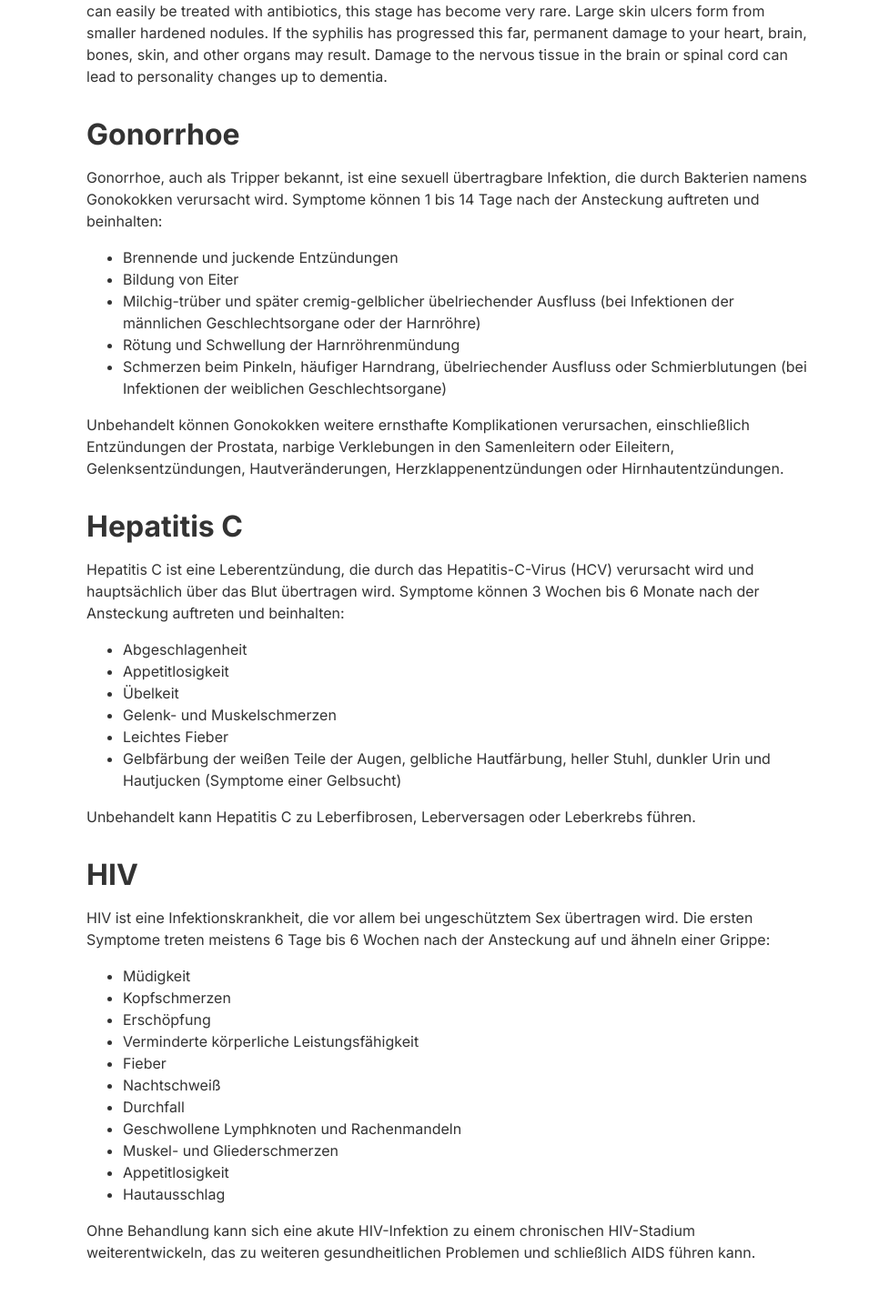
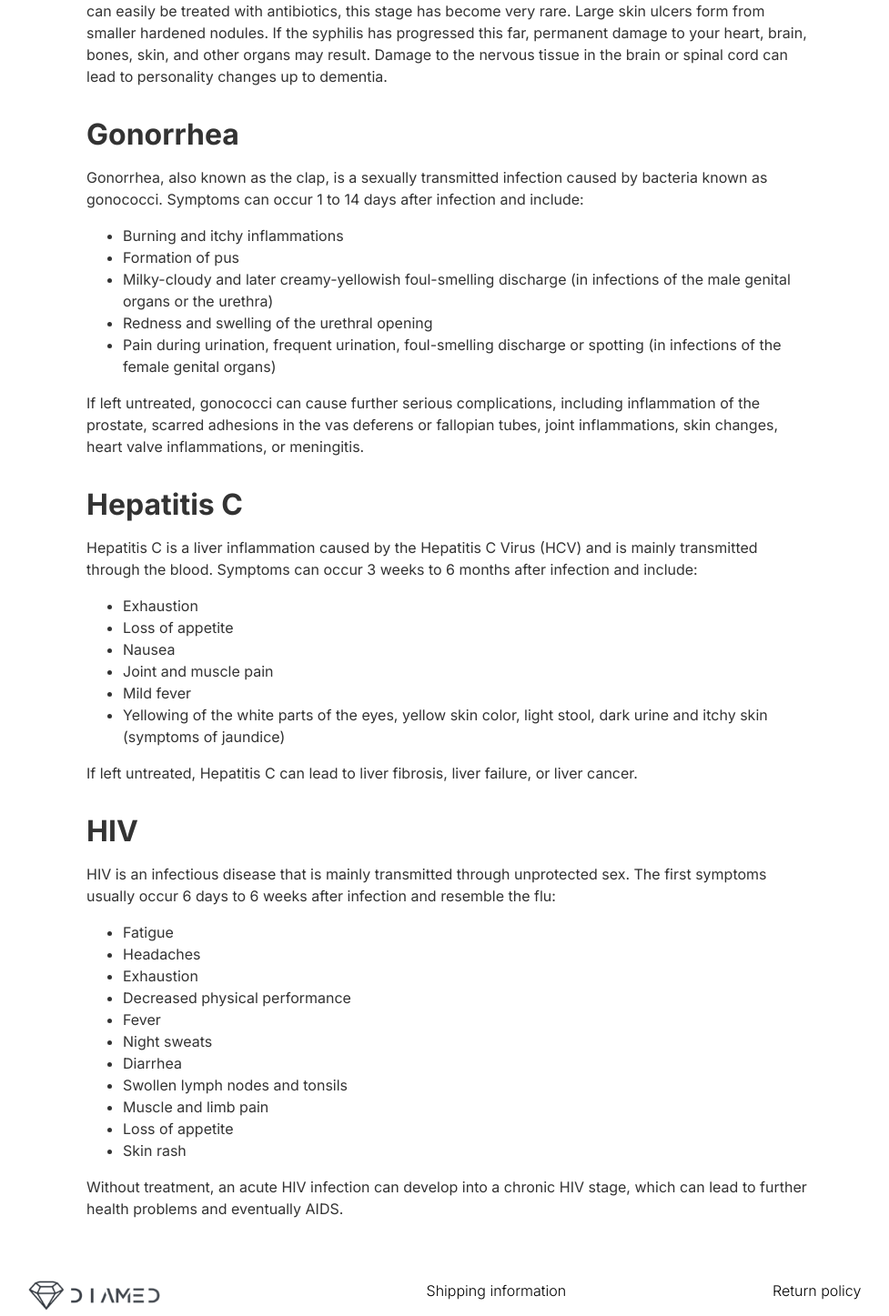
Before and after one commit to nilsrehtanz/diamed, a Next.js app: page /learn in a window 1280 px wide. Shown: the part 1205-2652 px from the top of the page at 91% size, without its empty margins (145-1122 px from the left). Built offline with nearby package versions, Linux system fonts and the light colour scheme.

Commit message:
added neglish translation

```diff
--- a/components/learn/StdArticle.tsx
+++ b/components/learn/StdArticle.tsx
@@ -5,14 +5,16 @@ import Image from "next/image";
 const StdArticle: React.FC = () => {
   return (
     <div className={classes.container}>
-      <h2 className={classes.title}>How do I know if I have an STI?</h2>
+      <h2 className={classes.title}>
+        How do I know if I have an STI?
+      </h2>
       <p className={classes.date}>14th Dec</p>
       <p className={classes.text}>
-        Did you have sex recently and now it&apos;s itching and
-        burning down there? Then it&apos;s possible that you have
-        contracted an STI. What exactly this is and how you
-        can find out whether your complaints are really an
-        STI, you will find out in this post.
+        Did you have sex recently and now it&apos;s itching
+        and burning down there? Then it&apos;s possible that
+        you have contracted an STI. What exactly this is and
+        how you can find out whether your complaints are
+        really an STI, you will find out in this post.
       </p>
 
       <h3 className={classes.title}>Chlamydia</h3>
@@ -71,8 +73,8 @@ const StdArticle: React.FC = () => {
       <p>
         The secondary syphilis occurs after four to ten
         weeks. It has now spread everywhere through your
-        body&apos;s blood and lymphatic pathways. If you are in
-        this stage of syphilis infection, you are usually
+        body&apos;s blood and lymphatic pathways. If you are
+        in this stage of syphilis infection, you are usually
         struggling with fever, fatigue and headaches. Often
         a non-itchy rash follows, which occurs everywhere,
         but in most cases on the palms of the hands and
@@ -94,88 +96,86 @@ const StdArticle: React.FC = () => {
         the brain or spinal cord can lead to personality
         changes up to dementia.
       </p>
-      <h3 className={classes.title}>Gonorrhoe</h3>
+      <h3 className={classes.title}>Gonorrhea</h3>
       <p>
-        Gonorrhoe, auch als Tripper bekannt, ist eine
-        sexuell übertragbare Infektion, die durch Bakterien
-        namens Gonokokken verursacht wird. Symptome können 1
-        bis 14 Tage nach der Ansteckung auftreten und
-        beinhalten:
+        Gonorrhea, also known as the clap, is a sexually
+        transmitted infection caused by bacteria known as
+        gonococci. Symptoms can occur 1 to 14 days after
+        infection and include:
       </p>
       <ul>
-        <li>Brennende und juckende Entzündungen</li>
-        <li>Bildung von Eiter</li>
+        <li>Burning and itchy inflammations</li>
+        <li>Formation of pus</li>
         <li>
-          Milchig-trüber und später cremig-gelblicher
-          übelriechender Ausfluss (bei Infektionen der
-          männlichen Geschlechtsorgane oder der Harnröhre)
+          Milky-cloudy and later creamy-yellowish
+          foul-smelling discharge (in infections of the male
+          genital organs or the urethra)
         </li>
-        <li>Rötung und Schwellung der Harnröhrenmündung</li>
         <li>
-          Schmerzen beim Pinkeln, häufiger Harndrang,
-          übelriechender Ausfluss oder Schmierblutungen (bei
-          Infektionen der weiblichen Geschlechtsorgane)
+          Redness and swelling of the urethral opening
+        </li>
+        <li>
+          Pain during urination, frequent urination,
+          foul-smelling discharge or spotting (in infections
+          of the female genital organs)
         </li>
       </ul>
       <p>
-        Unbehandelt können Gonokokken weitere ernsthafte
-        Komplikationen verursachen, einschließlich
-        Entzündungen der Prostata, narbige Verklebungen in
-        den Samenleitern oder Eileitern,
-        Gelenksentzündungen, Hautveränderungen,
-        Herzklappenentzündungen oder Hirnhautentzündungen.
+        If left untreated, gonococci can cause further
+        serious complications, including inflammation of the
+        prostate, scarred adhesions in the vas deferens or
+        fallopian tubes, joint inflammations, skin changes,
+        heart valve inflammations, or meningitis.
       </p>
 
       <h3 className={classes.title}>Hepatitis C</h3>
       <p>
-        Hepatitis C ist eine Leberentzündung, die durch das
-        Hepatitis-C-Virus (HCV) verursacht wird und
-        hauptsächlich über das Blut übertragen wird.
-        Symptome können 3 Wochen bis 6 Monate nach der
-        Ansteckung auftreten und beinhalten:
+        Hepatitis C is a liver inflammation caused by the
+        Hepatitis C Virus (HCV) and is mainly transmitted
+        through the blood. Symptoms can occur 3 weeks to 6
+        months after infection and include:
       </p>
       <ul>
-        <li>Abgeschlagenheit</li>
-        <li>Appetitlosigkeit</li>
-        <li>Übelkeit</li>
-        <li>Gelenk- und Muskelschmerzen</li>
-        <li>Leichtes Fieber</li>
+        <li>Exhaustion</li>
+        <li>Loss of appetite</li>
+        <li>Nausea</li>
+        <li>Joint and muscle pain</li>
+        <li>Mild fever</li>
         <li>
-          Gelbfärbung der weißen Teile der Augen, gelbliche
-          Hautfärbung, heller Stuhl, dunkler Urin und
-          Hautjucken (Symptome einer Gelbsucht)
+          Yellowing of the white parts of the eyes, yellow
+          skin color, light stool, dark urine and itchy skin
+          (symptoms of jaundice)
         </li>
       </ul>
       <p>
-        Unbehandelt kann Hepatitis C zu Leberfibrosen,
-        Leberversagen oder Leberkrebs führen.
+        If left untreated, Hepatitis C can lead to liver
+        fibrosis, liver failure, or liver cancer.
       </p>
 
       <h3 className={classes.title}>HIV</h3>
       <p>
-        HIV ist eine Infektionskrankheit, die vor allem bei
-        ungeschütztem Sex übertragen wird. Die ersten
-        Symptome treten meistens 6 Tage bis 6 Wochen nach
-        der Ansteckung auf und ähneln einer Grippe:
+        HIV is an infectious disease that is mainly
+        transmitted through unprotected sex. The first
+        symptoms usually occur 6 days to 6 weeks after
+        infection and resemble the flu:
       </p>
       <ul>
-        <li>Müdigkeit</li>
-        <li>Kopfschmerzen</li>
-        <li>Erschöpfung</li>
-        <li>Verminderte körperliche Leistungsfähigkeit</li>
-        <li>Fieber</li>
-        <li>Nachtschweiß</li>
-        <li>Durchfall</li>
-        <li>Geschwollene Lymphknoten und Rachenmandeln</li>
-        <li>Muskel- und Gliederschmerzen</li>
-        <li>Appetitlosigkeit</li>
-        <li>Hautausschlag</li>
+        <li>Fatigue</li>
+        <li>Headaches</li>
+        <li>Exhaustion</li>
+        <li>Decreased physical performance</li>
+        <li>Fever</li>
+        <li>Night sweats</li>
+        <li>Diarrhea</li>
+        <li>Swollen lymph nodes and tonsils</li>
+        <li>Muscle and limb pain</li>
+        <li>Loss of appetite</li>
+        <li>Skin rash</li>
       </ul>
       <p>
-        Ohne Behandlung kann sich eine akute HIV-Infektion
-        zu einem chronischen HIV-Stadium weiterentwickeln,
-        das zu weiteren gesundheitlichen Problemen und
-        schließlich AIDS führen kann.
+        Without treatment, an acute HIV infection can
+        develop into a chronic HIV stage, which can lead to
+        further health problems and eventually AIDS.
       </p>
     </div>
   );
```
